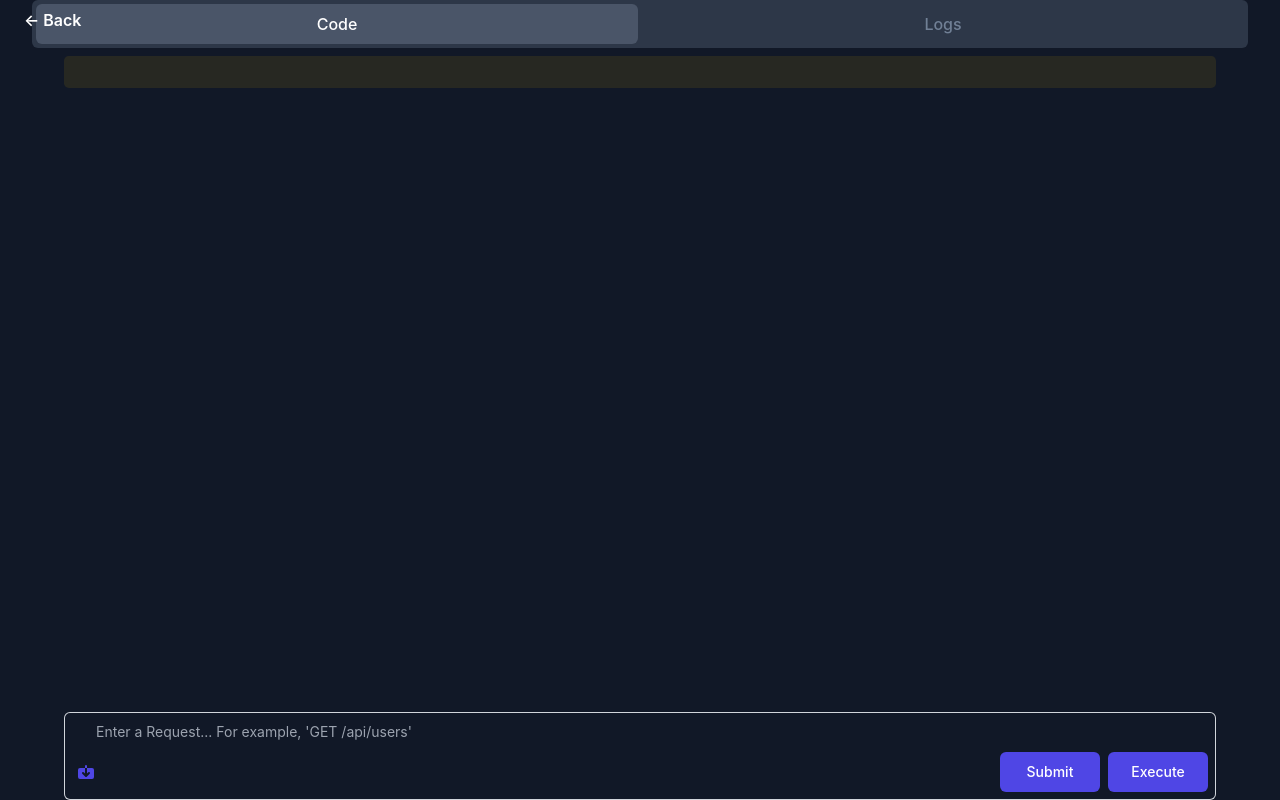
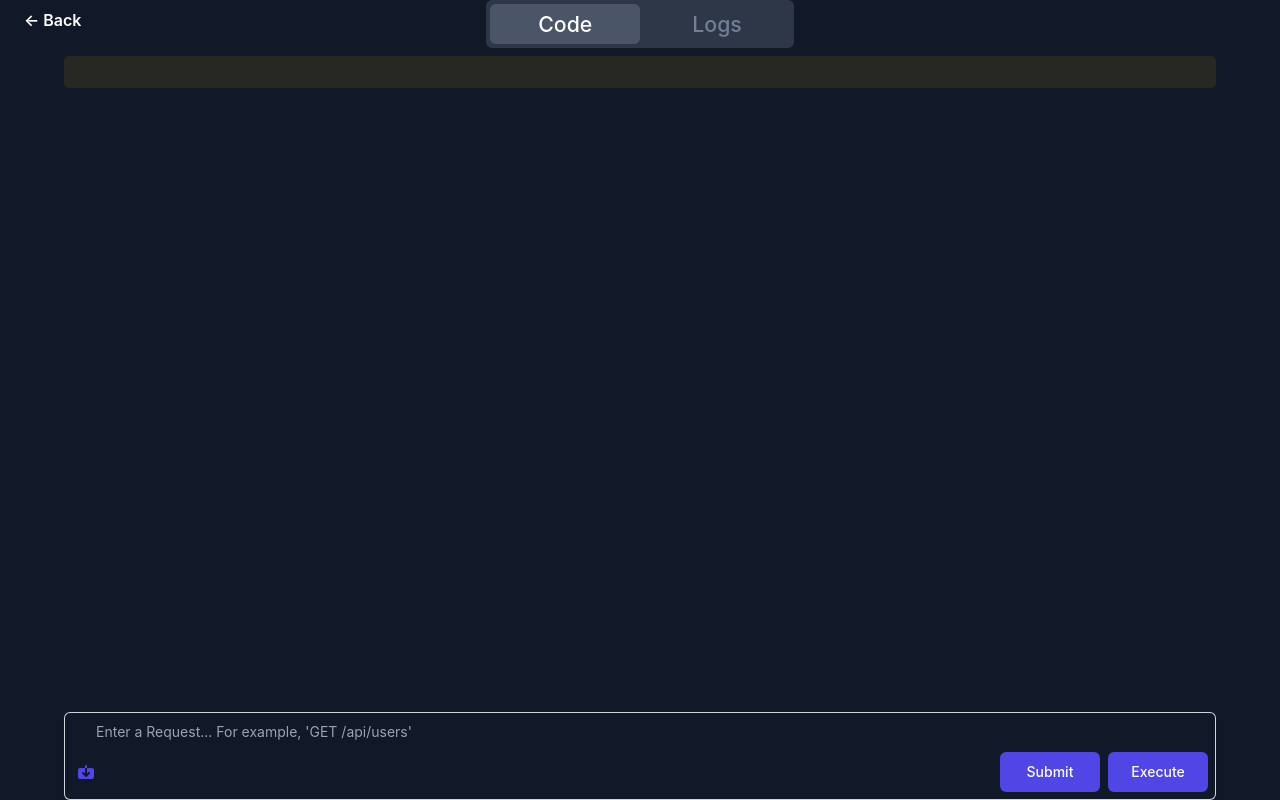
Before and after one commit to grandcanyonsmith/yb-testing-dashboard-react, a React (Create React App) app: page /viewCode in a window 1280 px wide. Built offline with nearby package versions, Linux system fonts and the light colour scheme.

Commit message:
updated styles

```diff
--- a/src/components/TabContainer.jsx
+++ b/src/components/TabContainer.jsx
@@ -2,14 +2,14 @@ import { Tab } from '@headlessui/react';
 import PropTypes from 'prop-types';
 
 const TabContainer = ({ activeTab, onTabChange, tabs }) => (
-  <Tab.Group as="div" className="tabContainer " onChange={onTabChange}>
+  <Tab.Group as="div" className="tabContainer mx-auto max-w-7xl sm:px-6 lg:px-8" onChange={onTabChange}>
     {tabs.map((tab) => (
       <Tab
-        key={tab}
-        className={({ selected }) => `container mx-auto px-4 sm:px-6 lg:px-8 tabButton ${selected && tab === activeTab ? 'active' : ''}`}
-      >
-        {tab}
-      </Tab>
+  key={tab}
+  className={({ selected }) => `container tabButton ${selected ? 'active' : ''}`}
+>
+  {tab}
+</Tab>
     ))}
   </Tab.Group>
 );
--- a/src/components/VideoSection.jsx
+++ b/src/components/VideoSection.jsx
@@ -5,7 +5,7 @@ const VideoSection = ({ selectedRun }) => {
 
   return (
     <section className="w-full h-1/2 flex items-center justify-center bg-gray-800 relative">
-      <video src={selectedRun.videoUrl} controls className="w-full h-full"></video>
+      <video src={selectedRun.videoUrl} controls autoPlay className="w-full h-full rounded"></video>
     </section>
   );
 };
--- a/src/pages/viewCode.js
+++ b/src/pages/viewCode.js
@@ -48,8 +48,8 @@ function reducer(state, action) {
       return { ...state, testName: action.payload };
     case 'setOutput':
       return { ...state, output: action.payload };
-    case 'toggleViewCode':
-      return { ...state, viewCode: !state.viewCode };
+      case 'toggleViewCode':
+        return { ...state, viewCode: action.payload };
     case 'setLoadingState':
       return { ...state, loadingState: action.payload };
     case 'setError':
@@ -139,7 +139,7 @@ const ViewCode = () => {
       const data = await handleApiRequest(API_URLS.execute, requestBody);
       console.log('Received response:', data); // Log the response data
       dispatch({ type: 'setOutput', payload: { stdout: data.StandardOutputContent, stderr: data.StandardErrorContent } });
-      dispatch({ type: 'toggleViewCode' });
+      dispatch({ type: 'toggleViewCode', payload: false }); // Change the active tab to 'Logs'
     } catch (error) {
       dispatch({ type: 'setError', payload: error });
     } finally {
@@ -163,7 +163,11 @@ const ViewCode = () => {
 return (
   <div className="ViewCode mx-auto max-w-7xl sm:px-6 lg:px-8">
     <BackButton onClick={navigateBack} />
-    <TabContainer activeTab={state.viewCode ? 'Code' : 'Logs'} onTabChange={toggleViewCode} tabs={['Code', 'Logs']} />
+    <TabContainer
+  activeTab={state.viewCode ? 'Code' : 'Logs'}
+  onTabChange={(index) => dispatch({ type: 'toggleViewCode', payload: index === 0 })}
+  tabs={['Code', 'Logs']}
+/>
     <CodeContainer code={state.code} language="python" hidden={!state.viewCode} />
     <LogContainer stdout={state.output.stdout} stderr={state.output.stderr} hidden={state.viewCode} />
     <InputContainer
--- a/src/styles/ViewCode.css
+++ b/src/styles/ViewCode.css
@@ -27,12 +27,13 @@
     background-color: #2d3748;
     padding: 0.25rem;
     border-radius: 0.375rem;
+
   }
 
   .tabButton {
     flex-grow: 1;
-    padding: 0.625rem;
-    font-size: 1rem;
+    padding: 0.625rem 3rem;
+    font-size: 1.33rem;
     font-weight: 500;
     line-height: 1.25rem;
     color: #718096;
```
